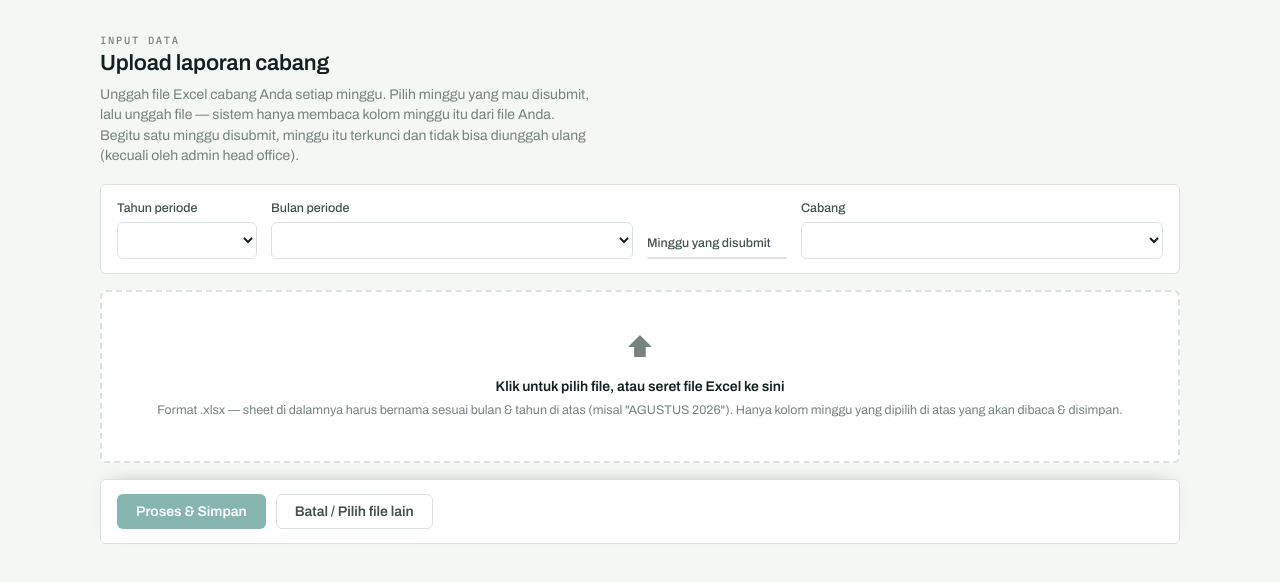
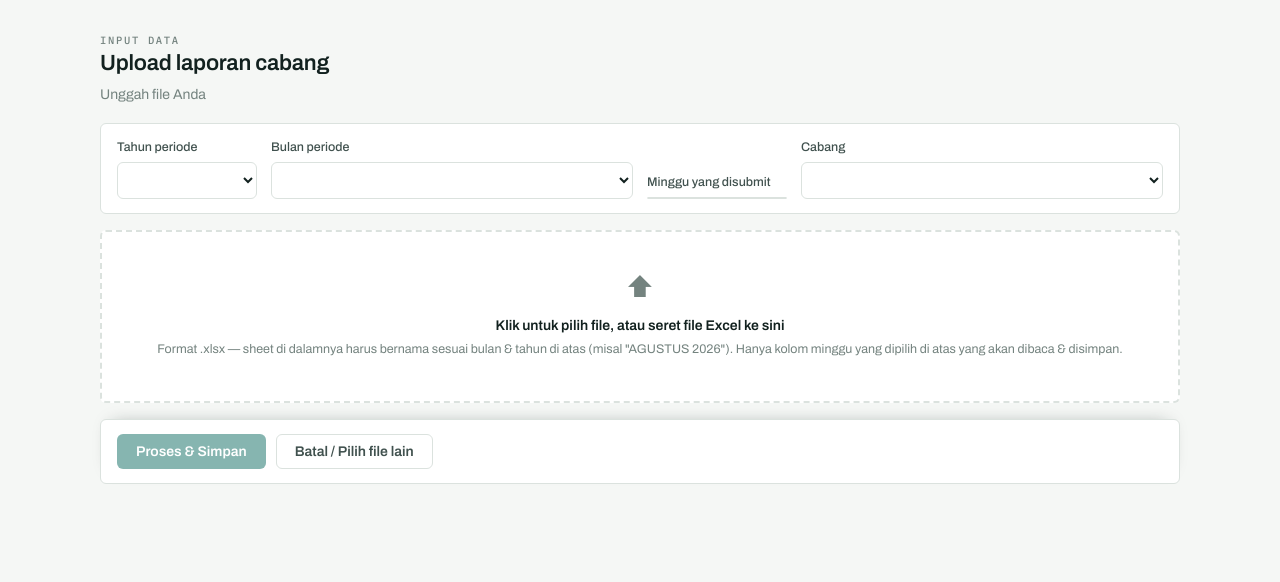
Before and after one commit to Salmakhaira/MOS-Weekly-Report, a plain HTML site: page input.html in a window 1280 px wide. Drawn offline with Linux system fonts and the light colour scheme; a script that the page names is missing.

Commit message:
Update input.html

```diff
--- a/input.html
+++ b/input.html
@@ -13,7 +13,7 @@
   <div class="page-head">
     <p class="eyebrow">Input Data</p>
     <h1>Upload laporan cabang</h1>
-    <p>Unggah file Excel cabang Anda setiap minggu. Pilih minggu yang mau disubmit, lalu unggah file — sistem hanya membaca kolom minggu itu dari file Anda. Begitu satu minggu disubmit, minggu itu terkunci dan tidak bisa diunggah ulang (kecuali oleh admin head office).</p>
+    <p>Unggah file Anda</p>
   </div>
 
   <div class="toolbar">
```
